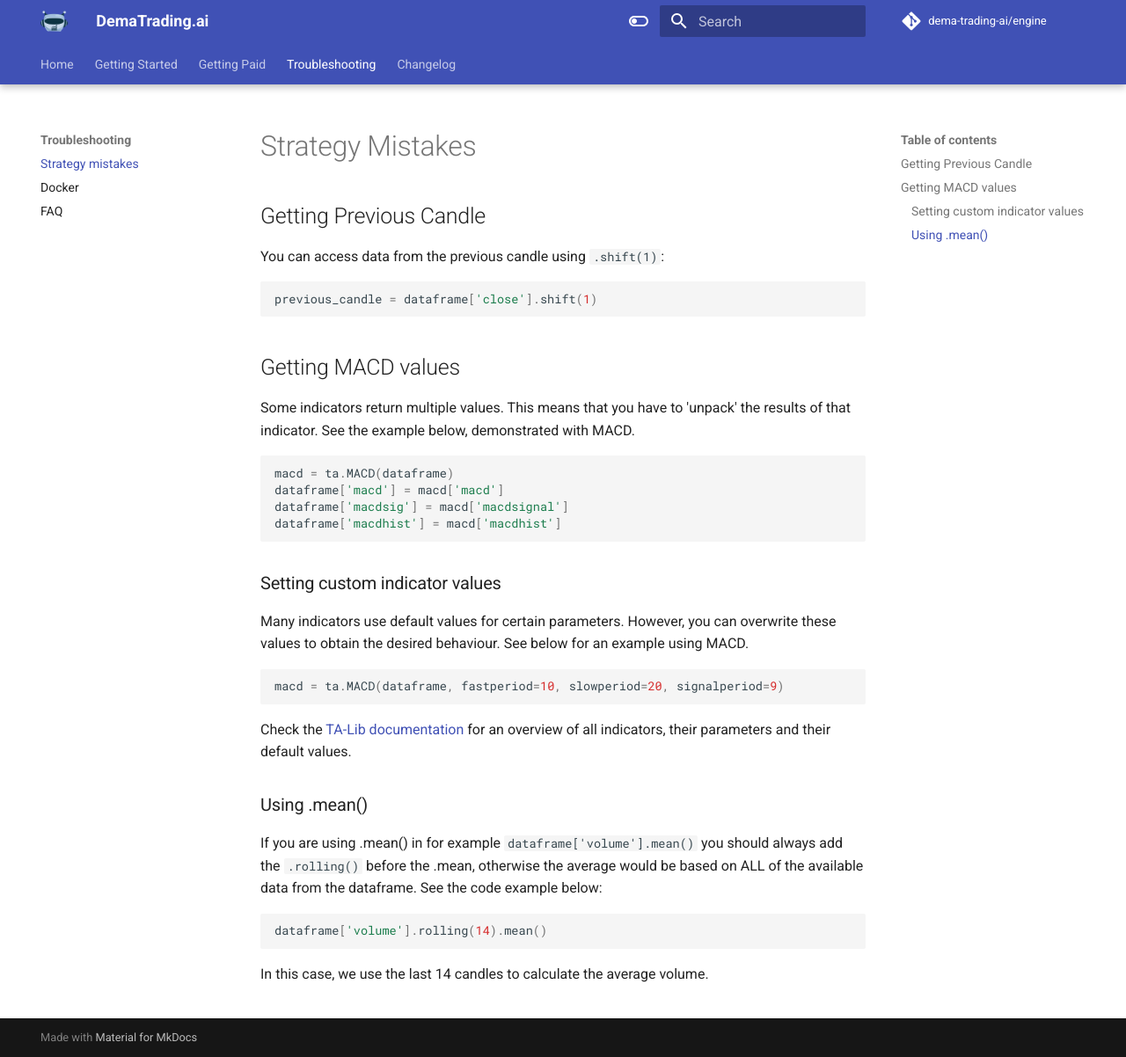
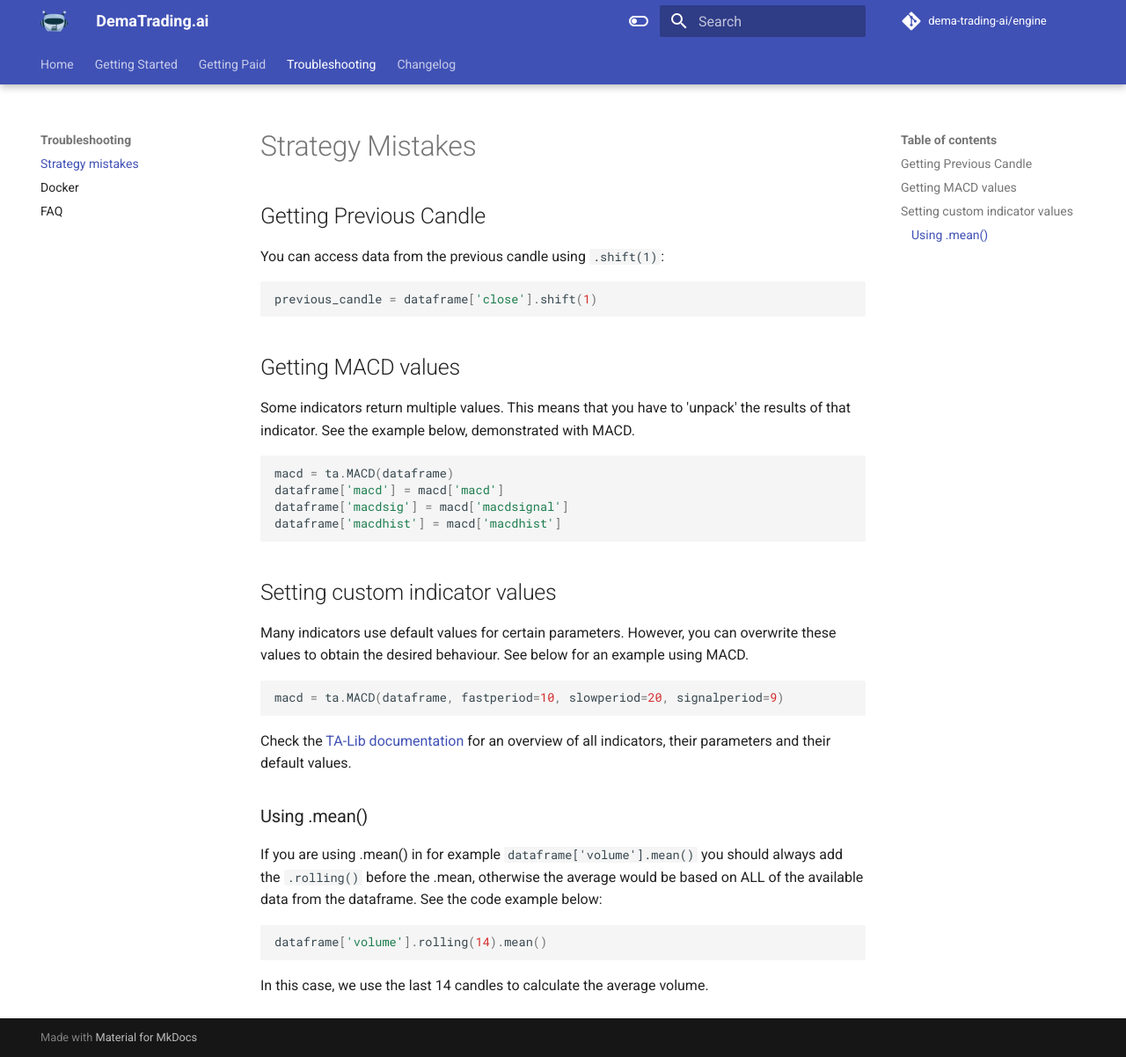
Before and after one commit to dema-trading-ai/docs, an MkDocs documentation site: the page built from docs/troubleshooting/mistakes.md, in a window 1280 px wide and 1202 px high. Shown: the whole window at 88% size. Built offline with MkDocs 1.6.1 and Material for MkDocs 9.7.7, drawn with Linux system fonts in a browser that asks for light colours; comment, search, counter and statistics services are not loaded.

`````diff
--- a/docs/troubleshooting/mistakes.md
+++ b/docs/troubleshooting/mistakes.md
@@ -16,7 +16,7 @@ dataframe['macdsig'] = macd['macdsignal']
 dataframe['macdhist'] = macd['macdhist']
 ````
 
-### Setting custom indicator values
+## Setting custom indicator values
 Many indicators use default values for certain parameters. However, you can overwrite these values to obtain the desired
 behaviour. See below for an example using MACD.
 ````python
`````
